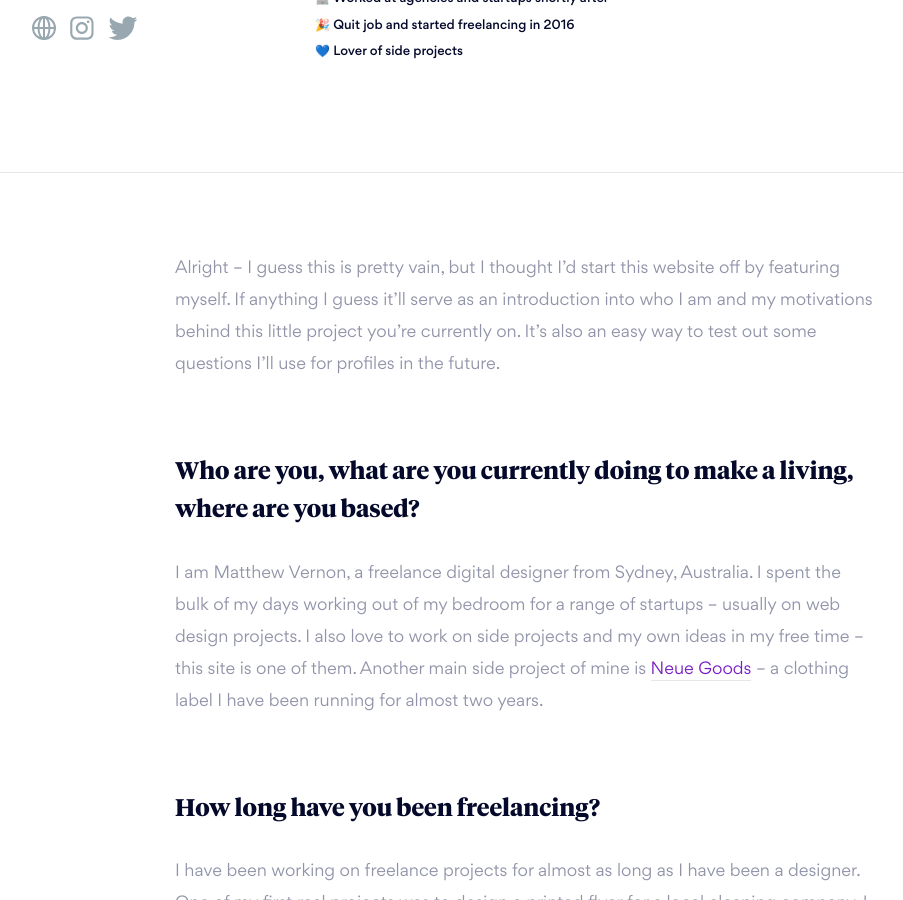
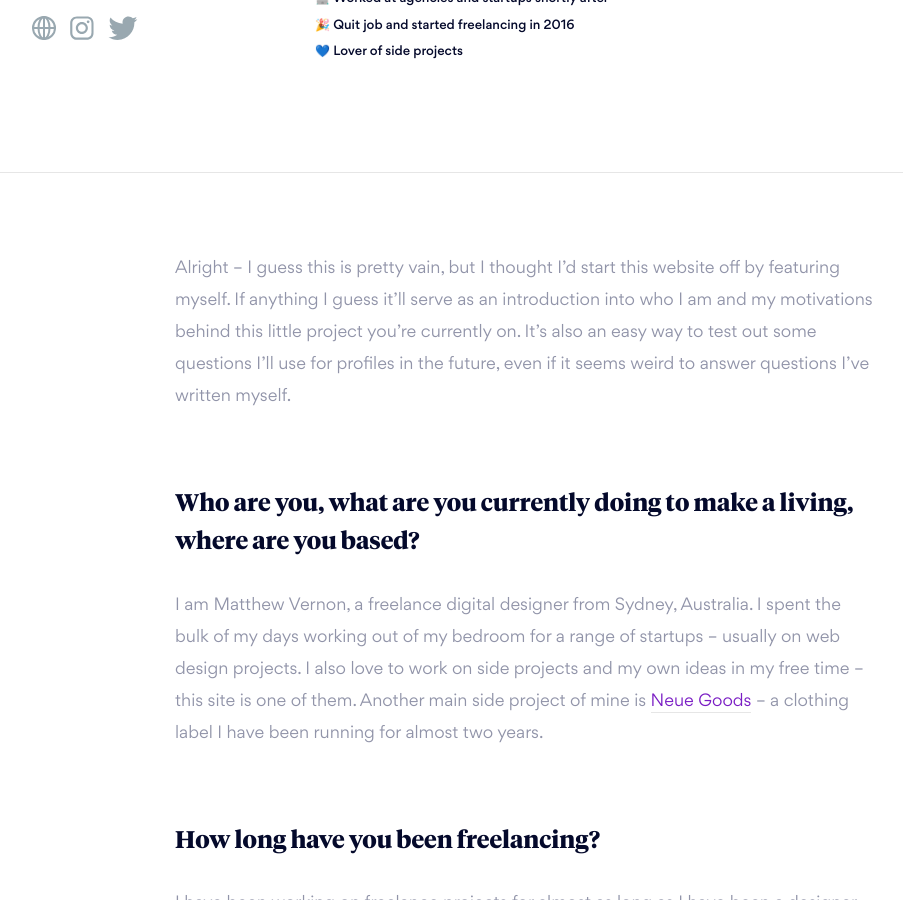
Before and after one commit to mattvernon/funemployed, a Jekyll site: the page built from _profiles/matthewvernon.markdown, in a window 1280 px wide and 900 px high, scrolled down 454 px. Shown: the whole window, without its empty margins (115-1018 px from the left). Built offline with Jekyll 4.4.1, drawn with Linux system fonts in a browser that asks for light colours.

Commit message:
Updated Matthewvernon

```diff
--- a/_profiles/matthewvernon.markdown
+++ b/_profiles/matthewvernon.markdown
@@ -24,7 +24,7 @@ Instagram: http://instagram.com/matthewvernon
 layout: profile
 ---
 
-Alright – I guess this is pretty vain, but I thought I’d start this website off by featuring myself. If anything I guess it’ll serve as an introduction into who I am and my motivations behind this little project you’re currently on. It’s also an easy way to test out some questions I’ll use for profiles in the future.
+Alright – I guess this is pretty vain, but I thought I’d start this website off by featuring myself. If anything I guess it’ll serve as an introduction into who I am and my motivations behind this little project you’re currently on. It’s also an easy way to test out some questions I’ll use for profiles in the future, even if it seems weird to answer questions I've written myself.
 
 
 ### Who are you, what are you currently doing to make a living, where are you based?
```
